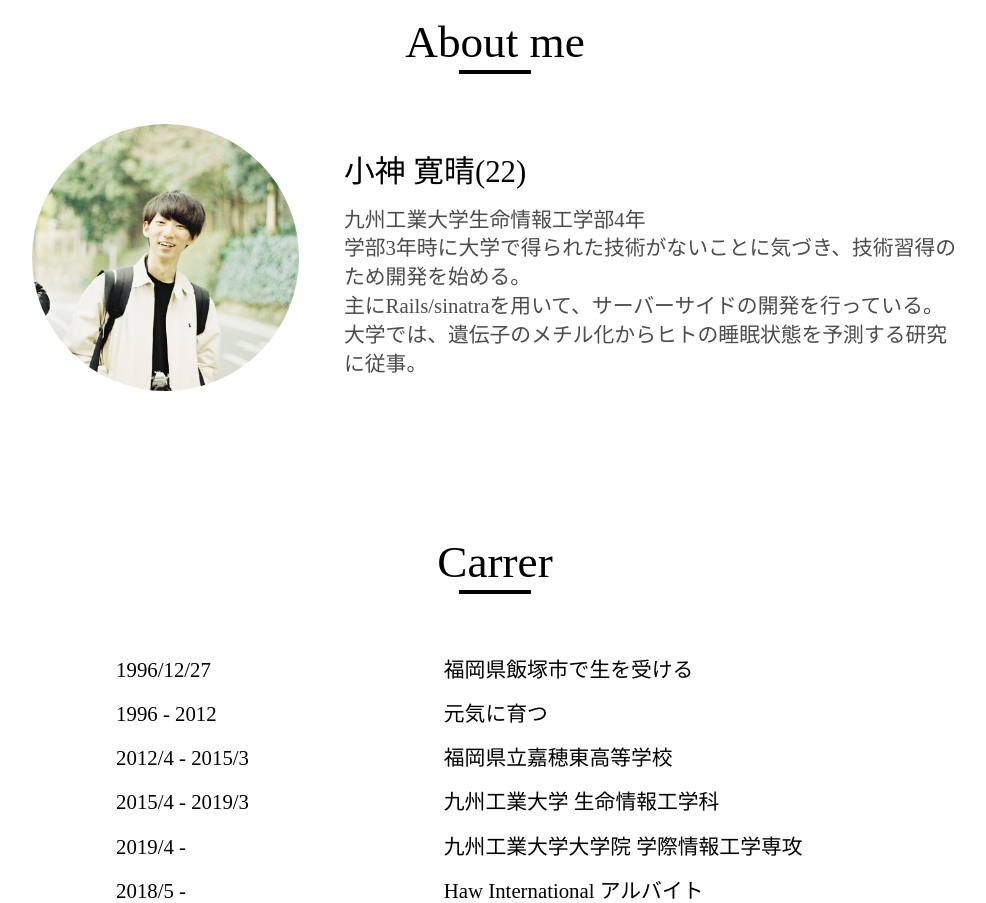
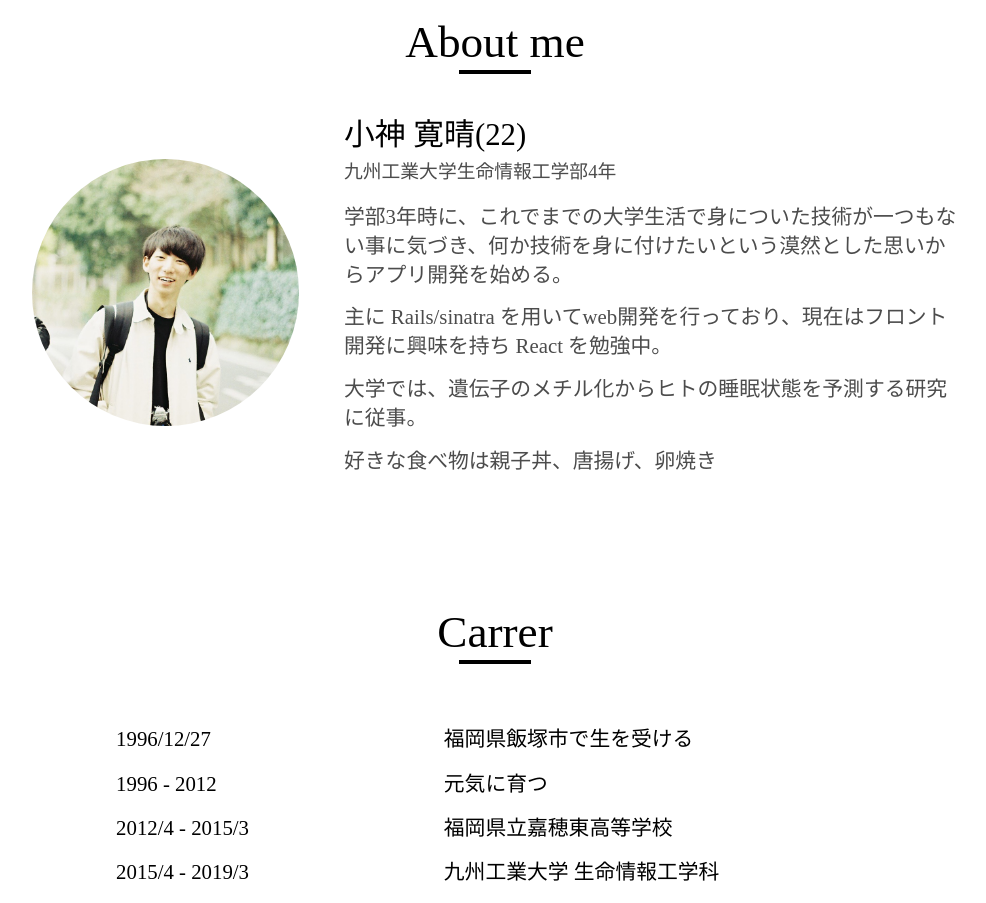
Before and after one commit to Kansei/portfolio, a React (Create React App) app: page / in a window 1280 px wide. Shown: the part 900-1803 px from the top of the page, without its empty margins (145-1131 px from the left). Built offline with nearby package versions, Linux system fonts and the light colour scheme.

Commit message:
fix about

```diff
--- a/src/components/main/About.js
+++ b/src/components/main/About.js
@@ -9,12 +9,25 @@ const About = (props) => {
         <img src="/images/me.jpg" alt="me" />
       </div>
       <div className="introduction">
-        <div className="name">小神 寛晴(22)</div>
+        <div className="info">
+          <div className="name">小神 寛晴(22)</div>
+          <div className="affiliation">九州工業大学生命情報工学部4年</div>
+        </div>
         <div className="text">
-          九州工業大学生命情報工学部4年<br />
-          学部3年時に大学で得られた技術がないことに気づき、技術習得のため開発を始める。<br />
-          主にRails/sinatraを用いて、サーバーサイドの開発を行っている。<br />
-          大学では、遺伝子のメチル化からヒトの睡眠状態を予測する研究に従事。
+          <ul>
+            <li>
+            学部3年時に、これでまでの大学生活で身についた技術が一つもない事に気づき、何か技術を身に付けたいという漠然とした思いからアプリ開発を始める。
+            </li>
+            <li>
+            主に Rails/sinatra を用いてweb開発を行っており、現在はフロント開発に興味を持ち React を勉強中。
+            </li>
+            <li>
+            大学では、遺伝子のメチル化からヒトの睡眠状態を予測する研究に従事。
+            </li>
+            <li>
+            好きな食べ物は親子丼、唐揚げ、卵焼き
+            </li>
+          </ul>
          </div>
       </div>
     </div>
--- a/src/css/main/About.css
+++ b/src/css/main/About.css
@@ -28,7 +28,16 @@
 
 .about .name {
   font-size: calc(18px + 1vw);
-  margin: calc(8px + 1.2vh) 0;
+  margin-bottom: 1.5vh;
+}
+
+.about .affiliation {
+  font-size: calc(6px + 1vw);
+  color: #4c4c4c;
+}
+
+.about .info {
+  margin: calc(12px + 1.2vh) 0;
 }
 
 .about .text {
@@ -36,3 +45,7 @@
   line-height: calc(16px + 1vw);
   color: #4c4c4c;
 }
+
+.about li {
+  margin: 1.1vw 0;
+}
```
